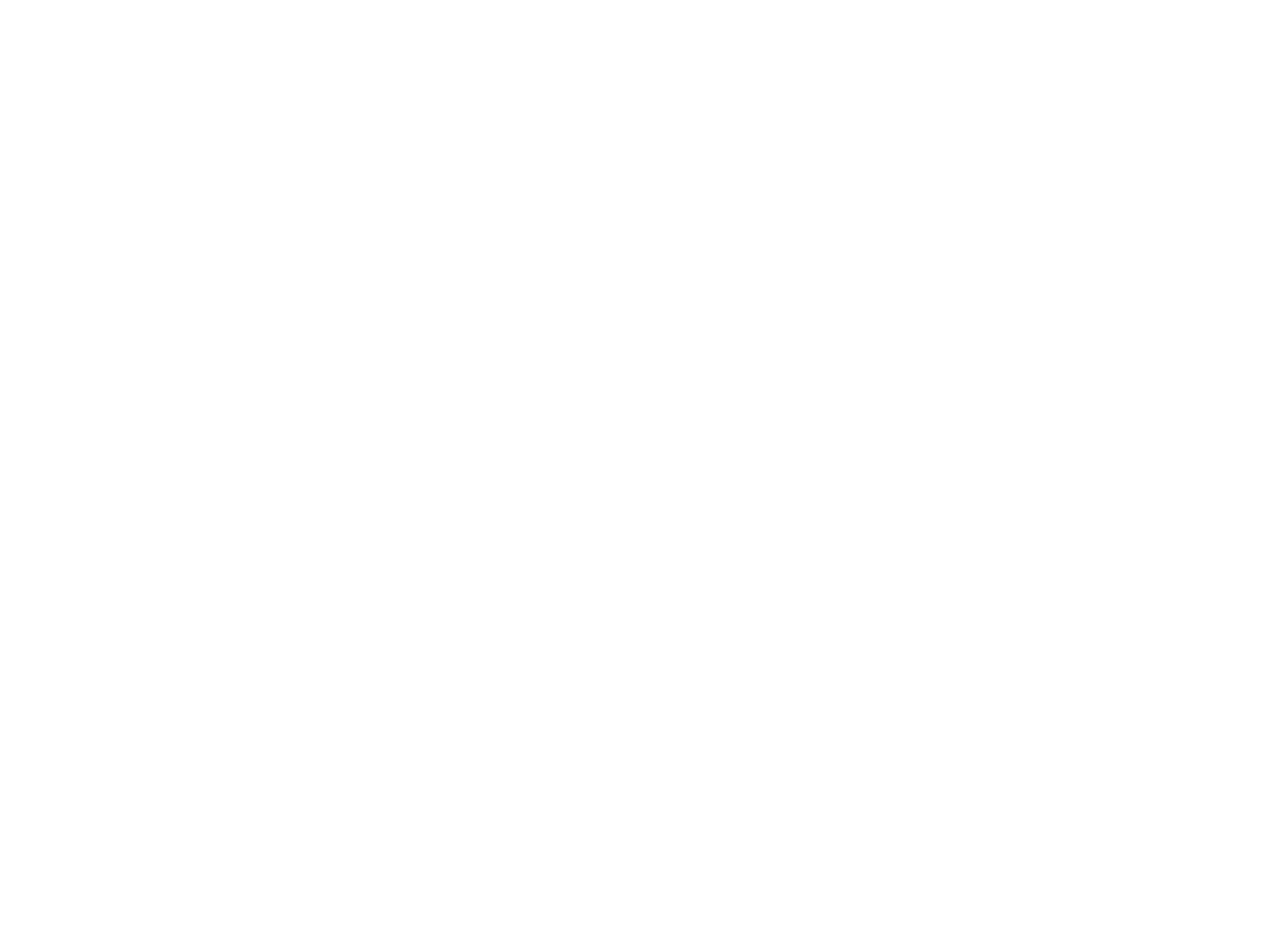
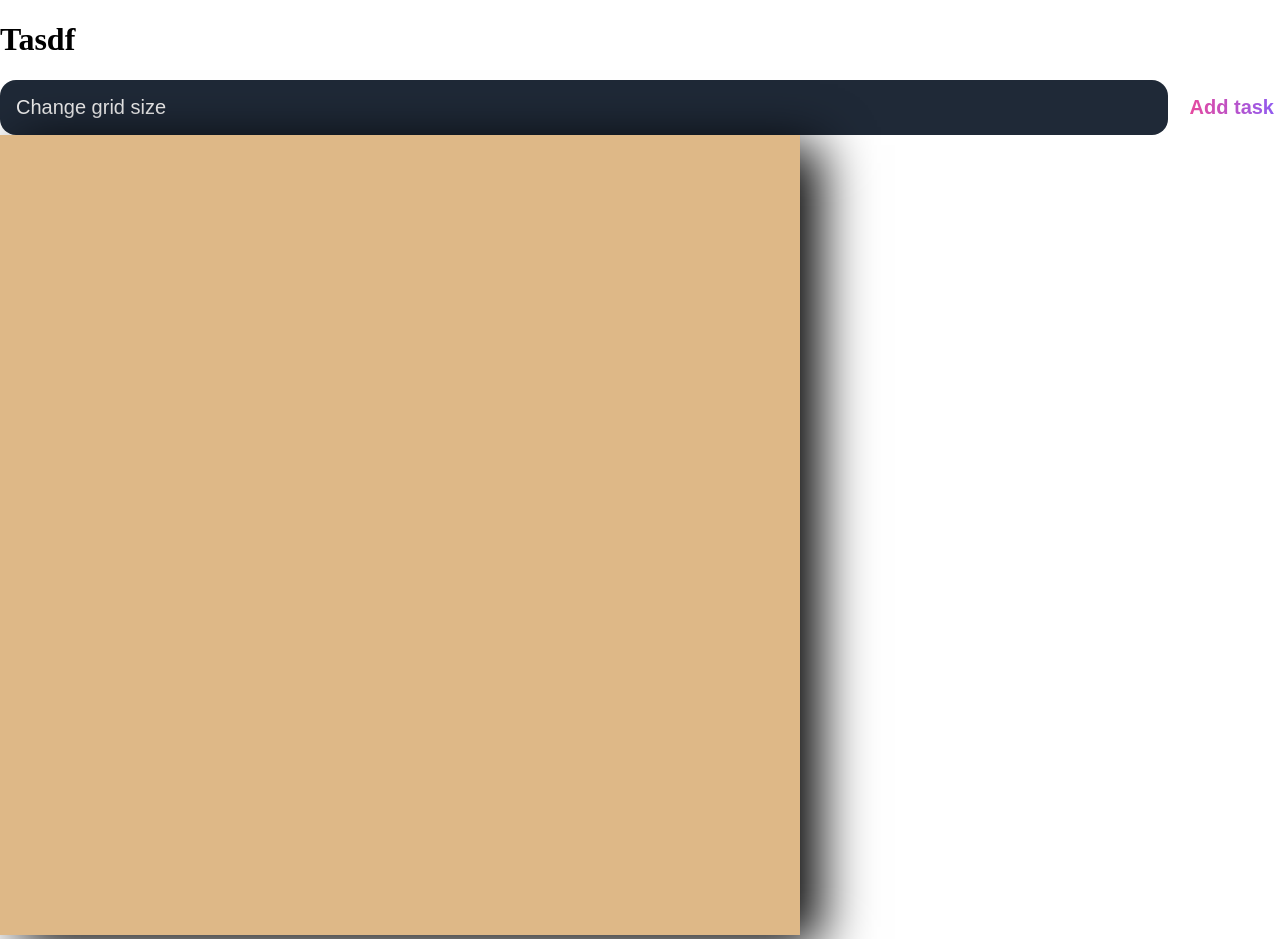
Before and after one commit to Andrewang492/LaptopGit, a plain HTML site: page 2048/game2048.html in a window 1280 px wide. Before the commit the page ends 800 px from the top, so only its background shows below. Drawn offline with Linux system fonts and the light colour scheme.

Commit message:
decently working, Weird implementation of reading input

```diff
--- a/2048/game2048.html
+++ b/2048/game2048.html
@@ -5,8 +5,26 @@
     <meta http-equiv="X-UA-Compatible" content="IE=edge">
     <meta name="viewport" content="width=device-width, initial-scale=1.0">
     <title>Document</title>
+    <link rel="stylesheet" href="style.css" />
+
 </head>
 <body>
+    <header>
+        <h1>Tasdf</h1>
+        <form id="new-task-form">
+            <input
+                type="text"
+                id="new-task-input"
+                placeholder="Change grid size" />
+            <input
+                type="submit"
+                id="new-task-submit"
+                value="Add task" />
+        </form>
+    </header>
+
+    <canvas id="canvas" width="800" height="800"/>
+
     <script type="module" src="game2048.js"></script>
 </body>
 </html>
--- a/2048/game2048.js
+++ b/2048/game2048.js
@@ -1,4 +1,4 @@
-import {size, print_grid, new_grid, insert_new, generate_new, get_random_empty_position,
+import {print_grid, new_grid, insert_new, generate_new, get_random_empty_position,
     condense_left, shift_left, shift_right, has_adjacents, transpose, check_digits,
     gridclass, UP, DOWN, LEFT, RIGHT} from "./grid2048.js";
 
@@ -7,29 +7,8 @@ import {size, print_grid, new_grid, insert_new, generate_new, get_random_empty_p
 let IsNewInput = false;
 let NewInput = UP; //default up, but will be changed and only used with user input.
 
-let gridObj = new gridclass();
-
-function main() {
-    if (IsNewInput) {
-        //     console.log(`There was input KeyCode: ${NewInput} `);
-        if (gridObj.set_move(NewInput) == false) {
-            console.log("Input did not change game");
-        } else {
-            gridObj.set_new();
-            if (gridObj.is_game_over()) {
-                print_grid(gridObj.grid)
-                console.log("game over")
-                return 0
-                // finish this function, game is over.
-            }
-        }
-        print_grid(gridObj.grid)
-    }
-    IsNewInput = false;
-    setTimeout(main, 1000/10); //update 10 times a second.
-}
-
-
+// gridObj.grid = [[0, 2, 4, 8], [16, 32, 64, 128], [256, 512, 1024, 2048], [4096, 8192, 16384, 32768]];
+// gridObj.grid_t = transpose(gridObj.grid);
 
 
 document.body.addEventListener('keydown',inputToLetter);
@@ -41,5 +20,95 @@ function inputToLetter(event){
     }
 }
 
-gridObj.print();
-main();
+function CanvasPrintGrid(gridt, size) {
+    console.log(size);
+    const grid = transpose(gridt);
+    const canvas = document.querySelector("#canvas");
+    const ctx = canvas.getContext("2d");
+    const WIDTH = 600;
+    const radiusSize = WIDTH/(2*size);
+
+    canvas.height = WIDTH;
+    canvas.width = WIDTH;
+    ctx.font = '20px Segoe UI';
+
+    ctx.textAlign = "center";
+    ctx.lineWidth = 5;
+
+    ctx.clearRect(0, 0, canvas.width, canvas.height);
+
+    for (let i = 0; i < size; i++) {
+        for (let j = 0; j < size; j++) {
+            const value = grid[i][j];
+            if (value != 0) {
+                const fontsize = radiusSize / 2^(Math.ceil(Math.log10(value)));
+                ctx.font = fontsize.toString().concat("px Segoe UI");
+                ctx.fillText(value, (2*i+1) * radiusSize , (2*j+1) * radiusSize + fontsize/4);
+            }
+            ctx.strokeStyle = Colours[Math.log2(value)];
+
+            ctx.beginPath();
+            ctx.arc( (2*i+1) * radiusSize , (2*j+1) * radiusSize, radiusSize, 0, 2 * Math.PI);
+            ctx.stroke();
+            ctx.closePath();
+            ctx.strokeStyle = "black";
+        }
+    }
+}
+
+const Colours = ["Azure", "AliceBlue", "LightBlue","DeepSkyBlue", "Blue", "DarkSlateBlue", "Indigo", "MediumPurple", "Orchid", "Plum", "Pink", "Cyan"];
+
+
+//-------------------------------------
+
+window.addEventListener('load', ()=> {
+
+    const form = document.querySelector("#new-task-form");
+    const input = document.querySelector("#new-task-input");
+    let size = 4;
+
+    form.addEventListener('submit', (e) => {
+        e.preventDefault();
+        const task = input.value;
+
+        if(!task) {
+            alert("Please fill out the task");
+            return;
+        }
+        size = parseInt(task);
+
+        let gridObj = new gridclass(size);
+        gridObj.print();
+        CanvasPrintGrid(gridObj.grid, size);
+        main();
+
+
+
+
+
+        function main() {
+            if (IsNewInput) {
+                if (gridObj.set_move(NewInput) == false) {
+                    console.log("Input did not change game");
+                } else {
+                    gridObj.set_new();
+                    if (gridObj.is_game_over()) {
+                        print_grid(gridObj.grid)
+                        CanvasPrintGrid(gridObj.grid, size);
+                        console.log("game over")
+                        alert("Game over.");
+                        return 0
+                        // finish this function, game is over.
+                    }
+                }
+                gridObj.print();
+                CanvasPrintGrid(gridObj.grid, size);
+            }
+            IsNewInput = false;
+            setTimeout(main, 1000/10); //update 10 times a second.
+            return;
+        }
+    })
+
+
+})
--- a/2048/grid2048.js
+++ b/2048/grid2048.js
@@ -1,5 +1,3 @@
-const size = 4;
-
 // up down left right
 // 38  40   37   39
 const UP = 38
@@ -7,7 +5,7 @@ const DOWN = 40
 const LEFT = 37
 const RIGHT = 39
 
-function new_grid () {
+function new_grid (size) {
     let grid = [];
 
     for (let i = 0;i < size ;i++ ) {
@@ -28,8 +26,8 @@ function print_grid (grid) {
     let outputstring = '';
     while (true) {
         //print
-        for (let i = 0; i < size; i++){
-            for (let j = 0; j < size; j++) {
+        for (let i = 0; i < grid.length; i++){
+            for (let j = 0; j < grid.length; j++) {
                 outputstring += `${grid[i][j]} `;
             }
             outputstring += '\n';
@@ -51,8 +49,8 @@ function generate_new() {
 
 function get_random_empty_position(grid) {
     let possible_coords = [];
-    for (let i = 0;i < size ;i++ ) {
-        for (let j = 0;j < size ;j++ ) {
+    for (let i = 0;i < grid.length ;i++ ) {
+        for (let j = 0;j < grid.length ;j++ ) {
             if (grid[i][j] == 0) {
                 possible_coords.push([i,j]);
             }
@@ -143,10 +141,9 @@ function check_digits(grid) {
         let rowmax = Math.max.apply(Math, grid[i])
         if (rowmax > maxi) {
             maxi = rowmax;
-            console.log(maxi)
         }
     }
-    return Math.floor(Math.log10(maxi))
+    return Math.floor(Math.log10(maxi)) + 1
 }
 
 function AreGridsEqual(grid1, grid2) {
@@ -161,28 +158,31 @@ function AreGridsEqual(grid1, grid2) {
 }
 
 class gridclass {
-    constructor() {
-        this.grid = new_grid();
+    constructor(size) {
+        this.grid = new_grid(size);
         this.grid_t = transpose(this.grid);
-        this.digits = 1
+        this.digits = 1;
+        this.size = size;
     }
 
     print() {
         //print_grid(this.grid);
-        let out = ''
-        const digits = this.digits
-        for (let row = 0; row < this.grid.length; row++) {
-            for (let i = 0; i < this.grid.length; i++) {
-                if (row[i] == 0) {
-                    out.concat( " ".padStart(digits, " "));
+        let out = '';
+        const digits = this.digits + 1;
+        const grid = this.grid;
+        for (let row = 0; row < grid.length; row++) {
+            for (let i = 0; i < grid.length; i++) {
+                const rowInstance = grid[row];
+                if (rowInstance[i] == 0) {
+                    out = out.concat( "_".padStart(digits, " "));
                 } else {
-                    out.concat( String(row[i]).padStart(digits, " "));
+                    out = out.concat( String(rowInstance[i]).padStart(digits, " "));
                 }
             }
-            out.concat("\n");
+            out = out.concat("\n");
         }
         console.log(out);
-        return out
+        return;
     }
 
     set_new() {
@@ -214,6 +214,7 @@ class gridclass {
                 return false;
         }
 
+        this.digits = check_digits(this.grid);
         return !AreGridsEqual(start_grid, this.grid);    // if grids are equal, return false - can't move.
     }
     // return false if cant do it - because of input, or because no effect.
@@ -234,6 +235,6 @@ class gridclass {
   };
 
 
-export {size, new_grid, print_grid, insert_new, generate_new, get_random_empty_position,
+export {new_grid, print_grid, insert_new, generate_new, get_random_empty_position,
     condense_left, shift_left, shift_right, has_adjacents, transpose, check_digits, gridclass,
     UP, DOWN, LEFT, RIGHT}
--- /dev/null
+++ b/2048/style.css
@@ -0,0 +1,67 @@
+:root {
+    --dark: #374151;
+    --darker: #1F2937;
+    --darkest: #111827;
+    --gray: #687280;
+    --light: #EEE;
+    --pink: #EC4899;
+    --purple: #8B5Cf6;
+}
+
+
+body {
+    margin: 0px;
+    padding: 0px;
+    flex-direction:column;
+    justify-content: center;
+    align-items: center;
+}
+canvas {
+    box-shadow: black 20px 10px 50px;
+    background-color:burlywood;
+}
+
+
+#new-task-form {
+    display: flex;
+}
+
+input, button {
+    appearance: none;
+    border: none;
+    outline: none;
+    background: none;
+}
+
+#new-task-input {
+    flex: 1 1 0%;
+    background-color: var(--darker);
+    padding: 1rem;
+    border-radius:  1rem;
+    margin-right: 1rem;
+    color: var(--light);
+    font-size: 1.25rem;
+}
+
+#new-task-input::placeholder {
+    color: var(--grey);
+}
+
+#new-task-submit {
+    color: var(--pink);
+    font-size: 1.25rem;
+    font-weight: 700;
+    background-image: linear-gradient(to right, var(--pink), var(--purple));
+    -webkit-background-clip: text;
+    -webkit-text-fill-color: transparent;
+    cursor: pointer;
+    transition: 0.4s;
+}
+
+#new-task-submit:hover {
+    opacity: 0.8;
+}
+
+#new-task-submit:active {
+    opacity: 0.4;
+}
```
